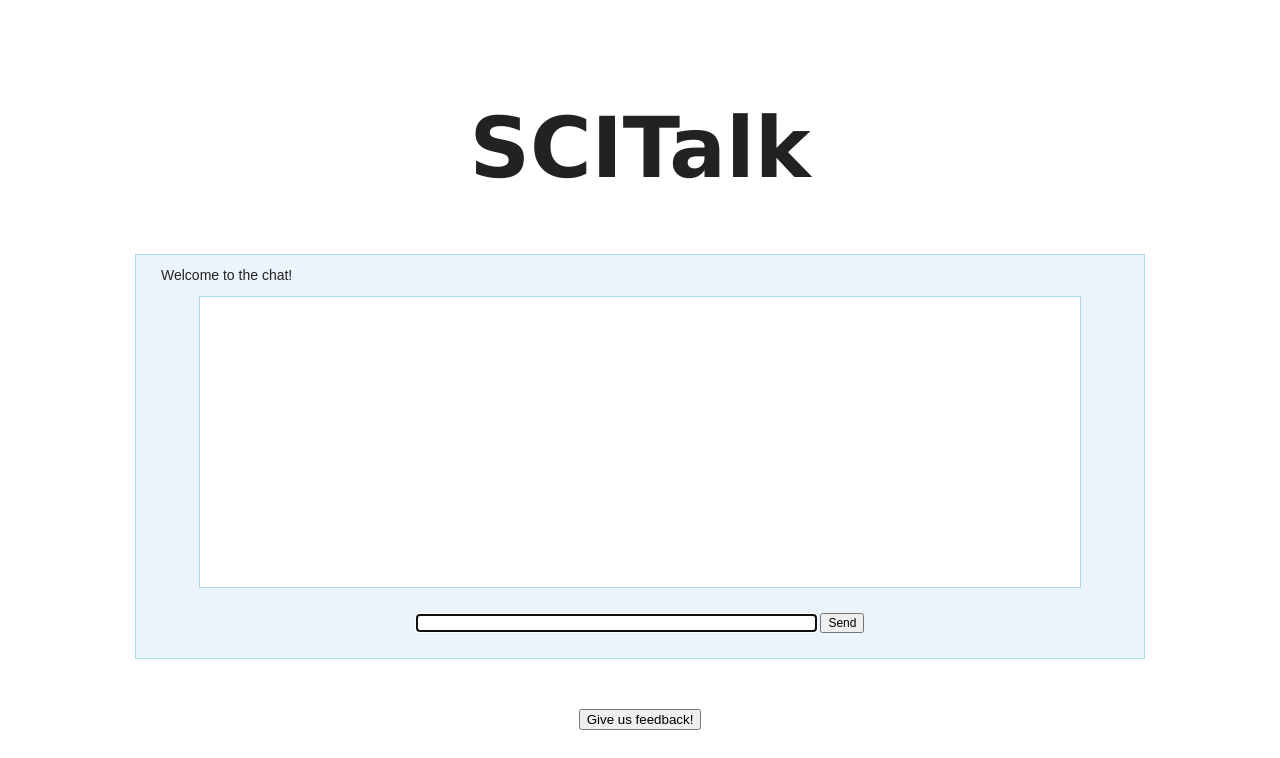
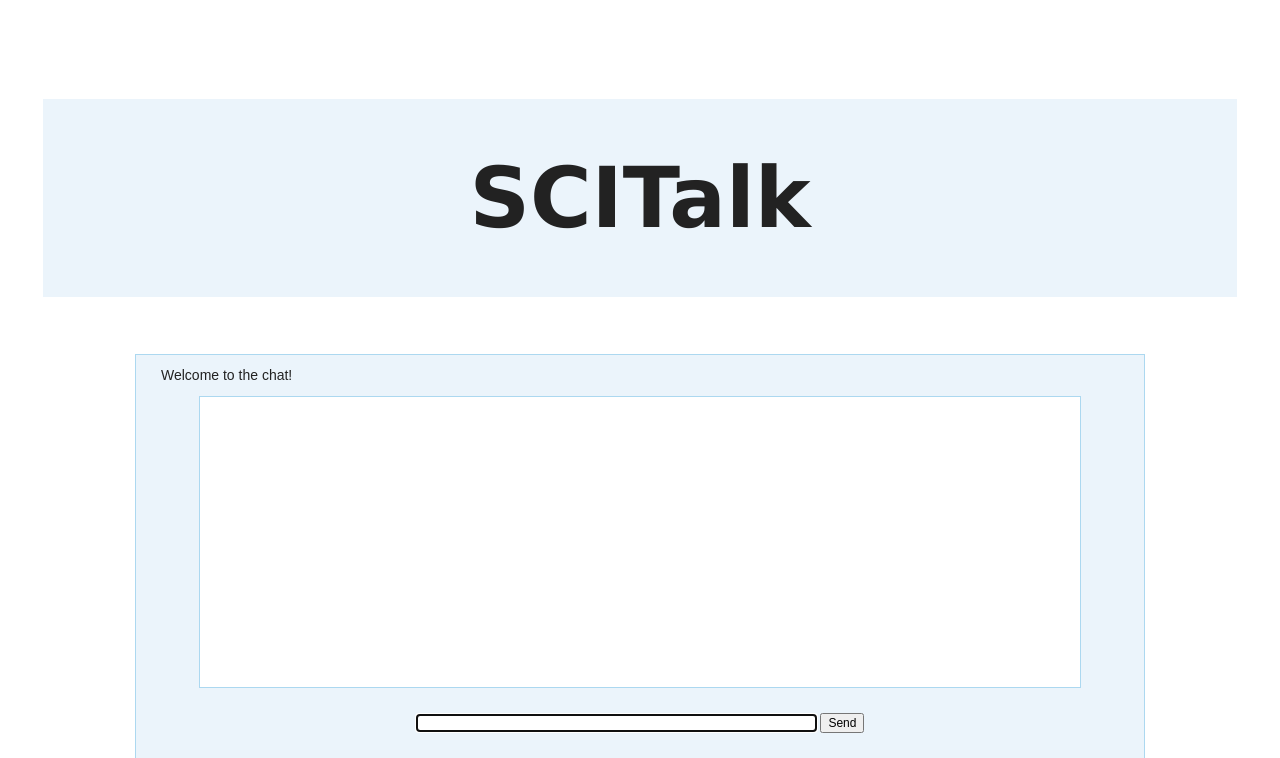
Before and after one commit to gmeisinger/chatbot, a Flask app: page / in a window 1280 px wide. Shown: the top 758 px of the page. Before the commit the page ends 730 px from the top, so only its background shows below. Run offline with Flask 2, Linux system fonts and the light colour scheme; parts of the project's set-up code (start-up, migrations or seed data) failed here and were passed over; some libraries are stand-ins or nearby versions.

Commit message:
Update style.css

```diff
--- a/templates/static/style.css
+++ b/templates/static/style.css
@@ -7,8 +7,11 @@ body {
 }
 
 #title {
+    width: 100%;
     font-size: 6em;
     font-family: Verdana, Geneva, Tahoma, sans-serif;
+    background-color: #EBF4FB;
+    padding: 50px 0px;
 }
 
 form, p, span {
```
